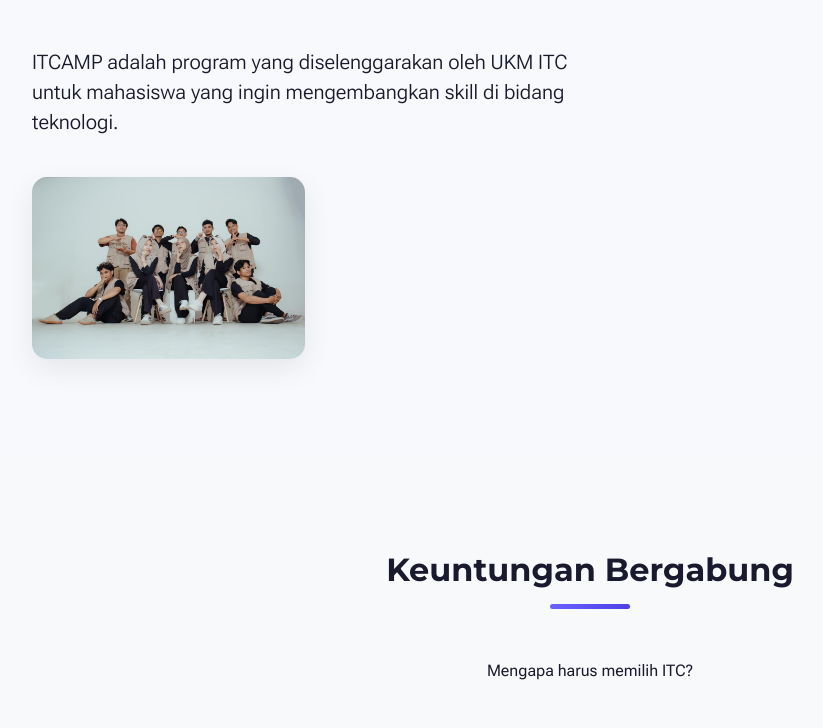
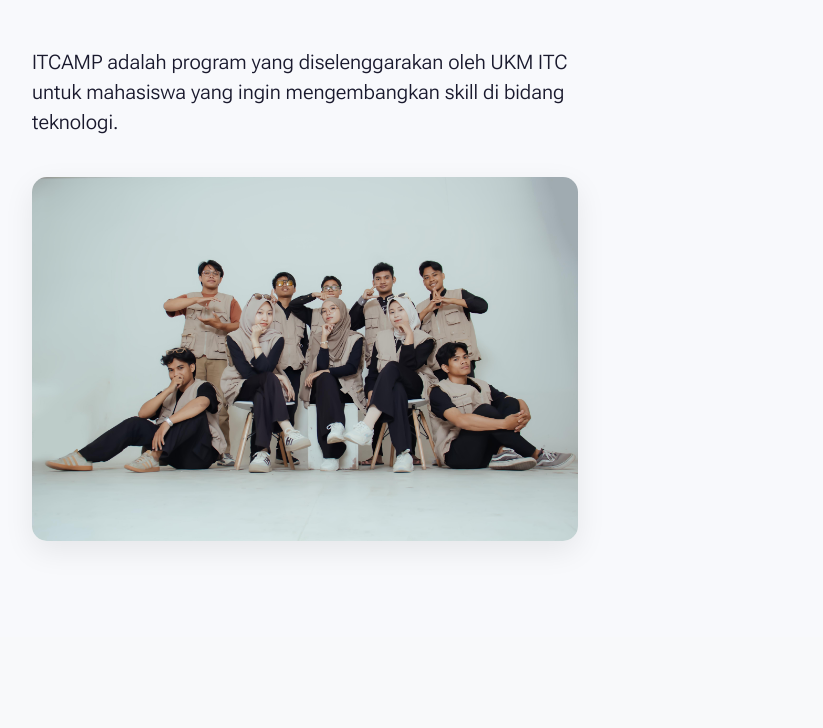
Before and after one commit to 0xItsAstral/open_ITC, a plain HTML site: page index.html in a window 1280 px wide. Shown: the part 1041-1769 px from the top of the page, without its empty margins (50-873 px from the left). Drawn offline with nearby package versions, Linux system fonts and the light colour scheme.

Commit message:
update and delete comment

```diff
--- a/index.css
+++ b/index.css
@@ -105,6 +105,22 @@
             box-shadow: 0 10px 30px rgba(0, 0, 0, 0.08);
             transition: transform 0.3s ease, box-shadow 0.3s ease;
         }
+
+                /* Responsive image for About section */
+                .about-img {
+                    width: 100%;
+                    height: auto;
+                    object-fit: cover;
+                    display: block;
+                    margin-left: auto;
+                    margin-right: auto;
+                }
+
+                @media (max-width: 768px) {
+                    .about-img {
+                        max-height: 250px;
+                    }
+                }
 
         .card:hover {
             transform: translateY(-10px);
--- a/index.html
+++ b/index.html
@@ -69,31 +69,10 @@
                     <h2 class="section-title text-start">Apa Itu <span class="text-gradient">ITCAMP</span>?</h2>
                     <p class="lead">ITCAMP adalah program yang diselenggarakan oleh UKM ITC untuk mahasiswa yang ingin mengembangkan skill di bidang teknologi.</p>
                     <br>
-                    <!-- <p>Kami menawarkan kurikulum berbasis industri dengan fokus pada pengembangan keterampilan teknis yang paling diminati di pasar kerja saat ini.</p> -->
-                    <!-- <div class="row mt-4">
-                        <div class="col-4">
-                            <div class="text-center">
-                                <h3 class="text-gradient mb-0">500+</h3>
-                                <p class="text-muted">Alumni</p>
-                            </div>
+                    <div class="col-12">
+                        <div class="card">
+                            <img src="img1.jpg" alt="Seorang mahasiswa." class="img-fluid w-100 about-img">
                         </div>
-                        <div class="col-4">
-                            <div class="text-center">
-                                <h3 class="text-gradient mb-0">92%</h3>
-                                <p class="text-muted">Penyerapan Kerja</p>
-                            </div>
-                        </div>
-                        <div class="col-4">
-                            <div class="text-center">
-                                <h3 class="text-gradient mb-0">25+</h3>
-                                <p class="text-muted">Mentor Expert</p>
-                            </div>
-                        </div>
-                    </div>
-                </div> -->
-                <div class="col-lg-6">
-                    <div class="card">
-                        <img src="\img1.jpg" alt="ITCAMP About" class="img-fluid">
                     </div>
                 </div>
             </div>
@@ -182,71 +161,9 @@
                     <p class="text-primary mb-1">18 - 19 Oktober 2025</p>
                     <p>Pengenalan tentang devisi dan program UKM ITC.</p>
                 </div>
-                <!-- <div class="timeline-item">
-                    <h4>Tes Kemampuan Dasar</h4>
-                    <p class="text-primary mb-1">7 Oktober 2025</p>
-                    <p>Test online untuk mengukur kemampuan logika dan pemrograman dasar.</p>
-                </div>
-                <div class="timeline-item">
-                    <h4>Pengumuman Hasil Seleksi</h4>
-                    <p class="text-primary mb-1">12 Oktober 2025</p>
-                    <p>Pengumuman peserta yang lolos ke tahap pelatihan intensif.</p>
-                </div>
-                <div class="timeline-item">
-                    <h4>Pelatihan Intensif</h4>
-                    <p class="text-primary mb-1">15 Oktober - 15 Desember 2025</p>
-                    <p>Pelatihan intensif selama 2 bulan dengan mentor yang berpengalaman.</p>
-                </div> -->
             </div>
         </div>
     </section>
-
-    <!-- Testimonials Section -->
-    <!-- <section id="testimonials" class="py-5 bg-light">
-        <div class="container py-5">
-            <h2 class="section-title">Apa Kata Alumni?</h2>
-            <p class="text-center mb-5">Testimoni dari peserta ITCAMP sebelumnya</p>
-
-            <!-- <div class="row">
-                <div class="col-md-6 col-lg-4 mb-4">
-                    <div class="testimonial-card">
-                        <div class="d-flex align-items-center mb-3">
-                            <img src="https://randomuser.me/api/portraits/men/32.jpg" alt="Testimonial" class="testimonial-img me-3">
-                            <div>
-                                <h5 class="mb-0">Ahmad Rizki</h5>
-                                <small class="text-primary">Frontend Developer</small>
-                            </div>
-                        </div>
-                        <p class="mb-0">"ITCAMP memberikan fondasi yang kuat untuk karir saya sebagai developer. Metode belajar yang praktis dan mentor yang supportive!"</p>
-                    </div>
-                </div>
-                <div class="col-md-6 col-lg-4 mb-4">
-                    <div class="testimonial-card">
-                        <div class="d-flex align-items-center mb-3">
-                            <img src="https://randomuser.me/api/portraits/women/44.jpg" alt="Testimonial" class="testimonial-img me-3">
-                            <div>
-                                <h5 class="mb-0">Siti Rahayu</h5>
-                                <small class="text-primary">Data Scientist</small>
-                            </div>
-                        </div>
-                        <p class="mb-0">"Project-based learning di ITCAMP sangat membantu saya memahami konsep secara mendalam. Sekarang saya lebih percaya diri dengan skill yang dimiliki."</p>
-                    </div>
-                </div>
-                <div class="col-md-6 col-lg-4 mb-4">
-                    <div class="testimonial-card">
-                        <div class="d-flex align-items-center mb-3">
-                            <img src="https://randomuser.me/api/portraits/men/22.jpg" alt="Testimonial" class="testimonial-img me-3">
-                            <div>
-                                <h5 class="mb-0">Budi Santoso</h5>
-                                <small class="text-primary">Fullstack Developer</small>
-                            </div>
-                        </div>
-                        <p class="mb-0">"Setelah lulus dari ITCAMP, saya langsung mendapatkan pekerjaan di perusahaan teknologi ternama. Terima kasih untuk semua mentornya!"</p>
-                    </div>
-                </div>
-            </div>
-        </div>
-    </section> --> -->
 
     <!-- FAQ Section -->
     <section id="faq" class="py-5">
@@ -293,11 +210,6 @@
                                 </div>
                             </div>
                         </div>
-                        <!-- <div class="accordion-item mb-3">
-                            <h2 class="accordion-header">
-                                <button class="accordion-button collapsed" type="button" data-bs-toggle="collapse" data-bs-target="#faq4">
-                                    Berapa lama program ITCAMP?
-                                </button> -->
                             </h2>
                             <div id="faq4" class="accordion-collapse collapse" data-bs-parent="#faqAccordion">
                                 <div class="accordion-body">
@@ -358,10 +270,6 @@
         </div>
     </footer>
 
-    <!-- Floating action button -->
-    <a href="https://docs.google.com/forms/your-form-link" class="floating-btn" target="_blank">
-        <i class="fas fa-pencil-alt"></i>
-    </a>
 
     <!-- Bootstrap JS -->
     <script src="https://cdn.jsdelivr.net/npm/bootstrap@5.3.0-alpha1/dist/js/bootstrap.bundle.min.js"></script>
```
